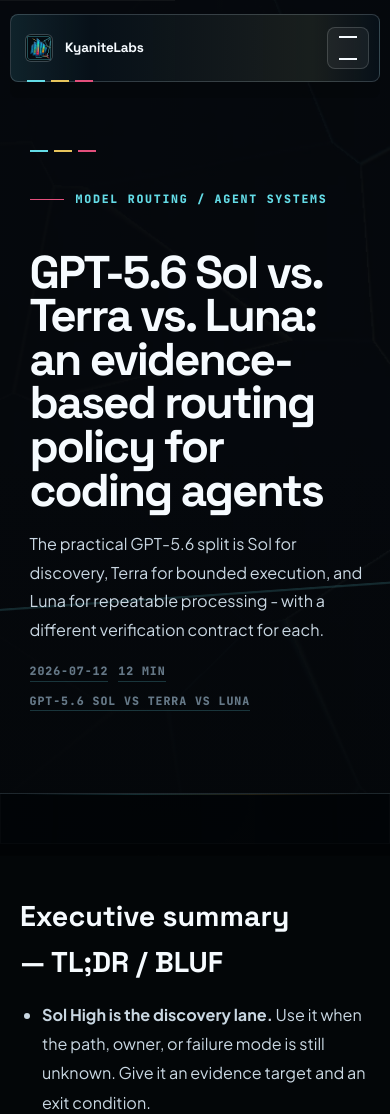
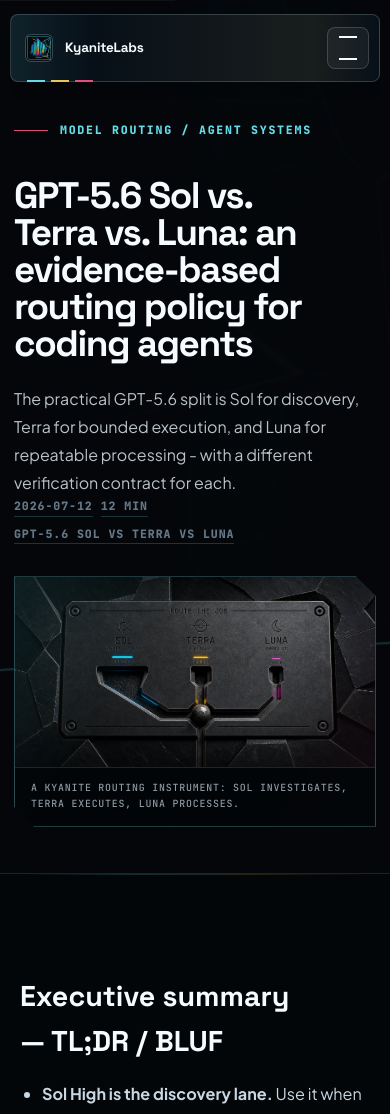
Before and after one commit to KyaniteLabs/kyanite-landing, a Flask app: page /blog/gpt-5-6-sol-terra-luna-routing-guide in a window 390 px wide. Shown: the top 1114 px of the page. Run offline with Flask 3, Linux system fonts and the light colour scheme; some libraries are stand-ins or nearby versions.

Commit message:
feat(blog): add responsive GPT-5.6 article hero

```diff
--- a/app.py
+++ b/app.py
@@ -490,6 +490,9 @@ BLOG_POSTS = [
         "seo_title": "GPT-5.6 Sol vs Terra vs Luna: Agent Routing Policy",
         "meta_description": "Route GPT-5.6 Sol, Terra, and Luna by task uncertainty, completion contract, verification cost, reasoning effort, and agent-system architecture.",
         "excerpt": "The practical GPT-5.6 split is Sol for discovery, Terra for bounded execution, and Luna for repeatable processing - with a different verification contract for each.",
+        "hero_image": "/static/brand/gpt-5-6-routing-instrument-1728x910.webp",
+        "hero_alt": "A dark metal routing instrument with separate Sol, Terra, and Luna channels.",
+        "hero_caption": "A Kyanite routing instrument: Sol investigates, Terra executes, Luna processes.",
         "body": """
 <h2>Executive summary — TL;DR / BLUF</h2>
 <ul>
@@ -1022,6 +1025,8 @@ BLOG_COPY_ES = {
         "seo_title": "GPT-5.6 Sol vs Terra vs Luna: politica para agentes",
         "meta_description": "Rutea GPT-5.6 Sol, Terra y Luna por incertidumbre, contrato de finalizacion, costo de verificacion, esfuerzo y arquitectura agentica.",
         "excerpt": "La division practica es Sol para descubrir, Terra para ejecutar trabajo acotado y Luna para procesar volumen verificable, cada uno con un contrato distinto.",
+        "hero_alt": "Un instrumento metalico oscuro con rutas separadas para Sol, Terra y Luna.",
+        "hero_caption": "Un instrumento de ruteo Kyanite: Sol investiga, Terra ejecuta y Luna procesa.",
         "body": """
 <h2>Resumen ejecutivo — TL;DR / BLUF</h2>
 <ul>
--- a/static/css/kyanite-system.css
+++ b/static/css/kyanite-system.css
@@ -1855,6 +1855,136 @@ textarea:focus {
   }
 }
 
+/* Image-backed Lab Note hero: keep the article promise and evidence above the fold. */
+.page-hero.page-hero--article {
+  padding: clamp(126px, 12vw, 150px) 0 clamp(54px, 6vw, 74px);
+  background:
+    linear-gradient(96deg, rgba(3, 6, 8, 0.98) 0 24%, rgba(3, 6, 8, 0.82) 56%, rgba(3, 6, 8, 0.94) 100%),
+    linear-gradient(135deg, rgba(94, 220, 232, 0.1), transparent 38%),
+    var(--voronoi-proof) center / cover no-repeat,
+    #030608;
+}
+
+.page-hero--article .page-hero-inner {
+  max-width: min(1280px, calc(100% - 40px));
+  padding-left: 0;
+}
+
+.page-hero--article .page-hero-inner::before {
+  content: none;
+  display: none;
+}
+
+.article-hero-grid {
+  display: grid;
+  grid-template-columns: minmax(0, 1.08fr) minmax(360px, 0.92fr);
+  gap: clamp(32px, 5vw, 72px);
+  align-items: center;
+}
+
+.article-hero-copy {
+  min-width: 0;
+}
+
+.page-hero.page-hero--article h1 {
+  max-width: 16ch;
+  margin-top: 14px;
+  font-size: clamp(2.7rem, 1.7rem + 2.8vw, 4.65rem);
+  line-height: 0.96;
+  letter-spacing: -0.04em;
+}
+
+.page-hero--article .article-hero-copy > p {
+  max-width: 58ch;
+  margin-top: 22px;
+  color: rgba(231, 241, 247, 0.8);
+  font-size: clamp(1rem, 0.94rem + 0.25vw, 1.16rem);
+}
+
+.article-hero-visual {
+  position: relative;
+  margin: 0;
+  overflow: hidden;
+  border: 1px solid rgba(124, 225, 234, 0.3);
+  background: #06090c;
+  box-shadow:
+    0 28px 70px rgba(0, 0, 0, 0.42),
+    0 0 0 1px rgba(233, 201, 96, 0.08) inset;
+  clip-path: polygon(0 0, calc(100% - 20px) 0, 100% 20px, 100% 100%, 20px 100%, 0 calc(100% - 20px));
+}
+
+.article-hero-visual::after {
+  content: "";
+  position: absolute;
+  inset: 0;
+  pointer-events: none;
+  background:
+    linear-gradient(120deg, rgba(94, 220, 232, 0.12), transparent 34%),
+    linear-gradient(300deg, rgba(232, 86, 130, 0.08), transparent 30%);
+  mix-blend-mode: screen;
+}
+
+.article-hero-visual img {
+  display: block;
+  width: 100%;
+  height: auto;
+  aspect-ratio: 1728 / 910;
+  object-fit: cover;
+}
+
+.article-hero-visual figcaption {
+  position: relative;
+  z-index: 1;
+  margin: 0;
+  padding: 12px 16px 14px;
+  border-top: 1px solid rgba(124, 225, 234, 0.16);
+  color: rgba(201, 215, 226, 0.7);
+  background: rgba(3, 6, 8, 0.96);
+  font-family: var(--mono-font);
+  font-size: 0.68rem;
+  letter-spacing: 0.08em;
+  text-transform: uppercase;
+}
+
+@media (max-width: 980px) {
+  .article-hero-grid {
+    grid-template-columns: 1fr;
+    gap: 32px;
+  }
+
+  .page-hero.page-hero--article h1 {
+    max-width: 20ch;
+  }
+
+  .article-hero-visual {
+    width: min(100%, 780px);
+  }
+}
+
+@media (max-width: 640px) {
+  .page-hero.page-hero--article {
+    padding: 112px 0 46px;
+  }
+
+  .page-hero--article .page-hero-inner {
+    max-width: min(100% - 28px, 1280px);
+  }
+
+  .page-hero.page-hero--article h1 {
+    max-width: none;
+    font-size: clamp(2.2rem, 1.7rem + 2.5vw, 3.1rem);
+    line-height: 1;
+  }
+
+  .page-hero--article .post-meta {
+    gap: 8px;
+  }
+
+  .article-hero-visual figcaption {
+    font-size: 0.62rem;
+  }
+}
+
 /* 2026 high-taste pass: machined crystal lab, angular proof surface. */
 :root {
   --void: #04070a;
--- a/templates/blog-post.html
+++ b/templates/blog-post.html
@@ -11,6 +11,10 @@
   <meta property="og:description" content="{{ post.get('meta_description', post.excerpt) }}">
   <meta property="og:type" content="article">
   <meta property="og:url" content="https://kyanitelabs.tech/blog/{{ post.slug }}">
+  {% if post.get('hero_image') %}<meta property="og:image" content="https://kyanitelabs.tech{{ post.hero_image }}">
+  <meta property="og:image:alt" content="{{ post.hero_alt }}">
+  <meta name="twitter:card" content="summary_large_image">
+  <meta name="twitter:image" content="https://kyanitelabs.tech{{ post.hero_image }}">{% endif %}
   <link rel="canonical" href="https://kyanitelabs.tech/blog/{{ post.slug }}">
   <link rel="alternate" type="text/plain" title="KyaniteLabs AI-readable brief" href="https://kyanitelabs.tech/llms.txt">
   <link rel="alternate" type="text/plain" title="KyaniteLabs full AI-readable context" href="https://kyanitelabs.tech/llms-full.txt">
@@ -25,6 +29,7 @@
         "@id": "https://kyanitelabs.tech/blog/{{ post.slug }}#article",
         "headline": "{{ post.title }}",
         "description": "{{ post.get('meta_description', post.excerpt) }}",
+        {% if post.get('hero_image') %}"image": "https://kyanitelabs.tech{{ post.hero_image }}",{% endif %}
         "datePublished": "{{ post.date }}",
         "dateModified": "{{ post.date }}",
         "inLanguage": "en-US",
@@ -75,12 +80,20 @@
   </header>
 
   <main>
-    <section class="page-hero">
-      <div class="container page-hero-inner">
-        <div class="eyebrow">{{ post.category }}</div>
-        <h1>{{ post.title }}</h1>
-        <p>{{ post.excerpt }}</p>
-        <div class="post-meta"><span>{{ post.date }}</span><span>{{ post.read_time }}</span><span>{{ post.primary_keyword }}</span></div>
+    <section class="page-hero{% if post.get('hero_image') %} page-hero--article{% endif %}">
+      <div class="container page-hero-inner{% if post.get('hero_image') %} article-hero-grid{% endif %}">
+        <div class="article-hero-copy">
+          <div class="eyebrow">{{ post.category }}</div>
+          <h1>{{ post.title }}</h1>
+          <p>{{ post.excerpt }}</p>
+          <div class="post-meta"><span>{{ post.date }}</span><span>{{ post.read_time }}</span><span>{{ post.primary_keyword }}</span></div>
+        </div>
+        {% if post.get('hero_image') %}
+        <figure class="article-hero-visual">
+          <img src="{{ post.hero_image }}" alt="{{ post.hero_alt }}" width="1728" height="910" fetchpriority="high" decoding="async">
+          <figcaption>{{ post.hero_caption }}</figcaption>
+        </figure>
+        {% endif %}
       </div>
     </section>
 
```
Also changed, not shown: tests/test_landing_smoke.py (+15 -0 lines), static/brand/gpt-5-6-routing-instrument-1728x910.webp (added).
